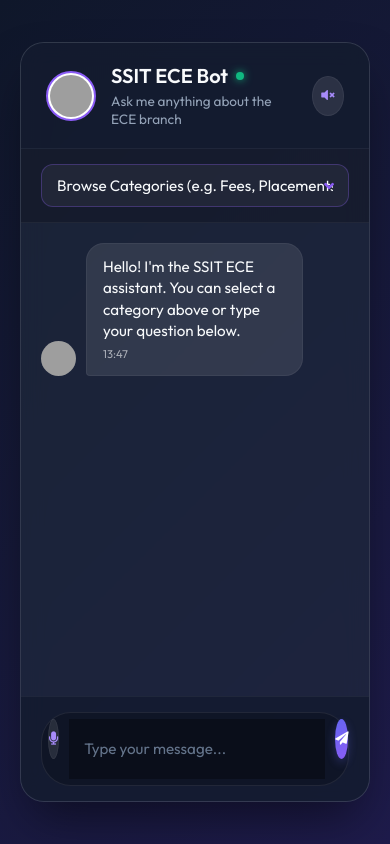
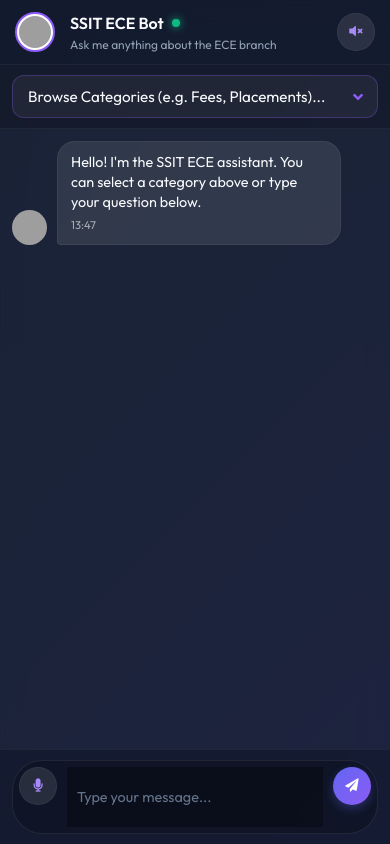
Before and after one commit to swamy767/python_chatbot, a Flask app: page / in a window 390 px wide. Run offline with Flask 3, Linux system fonts and the light colour scheme; some libraries are stand-ins or nearby versions; grey boxes are pictures that could not be loaded.

Commit message:
fix: mobile responsive - viewport meta + full-screen chat on phones

```diff
--- a/project/templates/index.html
+++ b/project/templates/index.html
@@ -2,6 +2,7 @@
 <html>
 
 <head>
+    <meta name="viewport" content="width=device-width, initial-scale=1.0, maximum-scale=1.0, user-scalable=no">
     <title>SSIT ECE Chatbot</title>
     <!-- Add FontAwesome and external fonts -->
     <link rel="stylesheet" href="https://use.fontawesome.com/releases/v5.5.0/css/all.css">
@@ -401,15 +402,83 @@
         }
 
         @keyframes bounce {
+            0%, 80%, 100% { transform: scale(0); }
+            40%           { transform: scale(1); }
+        }
 
-            0%,
-            80%,
-            100% {
-                transform: scale(0);
+        /* ── Mobile Responsive ───────────────────────────────────────────── */
+        @media (max-width: 640px) {
+            body, html {
+                height: 100%;
+                overflow: hidden; /* prevent double scroll bars */
             }
 
-            40% {
-                transform: scale(1);
+            .app-container {
+                padding: 0;          /* remove desktop padding */
+                align-items: stretch;
+                height: 100vh;
+                height: 100dvh;      /* dynamic viewport on mobile browsers */
+            }
+
+            .chat-card {
+                max-width: 100%;     /* full width */
+                height: 100vh;
+                height: 100dvh;      /* fills the whole screen */
+                border-radius: 0;    /* no rounded corners on phone edge */
+                border: none;
+            }
+
+            .chat-header {
+                padding: 12px 15px;
+            }
+
+            .bot-avatar {
+                width: 40px;
+                height: 40px;
+            }
+
+            .bot-info h2 {
+                font-size: 1rem;
+            }
+
+            .bot-info p {
+                font-size: 0.75rem;
+            }
+
+            .category-section {
+                padding: 10px 12px;
+            }
+
+            .sub-options-container {
+                padding: 10px 12px 4px;
+            }
+
+            .chat-body {
+                padding: 12px;
+                gap: 10px;
+            }
+
+            .message-wrapper {
+                max-width: 90%;
+            }
+
+            .message-bubble {
+                font-size: 0.9rem;
+                padding: 10px 13px;
+            }
+
+            .chat-footer {
+                padding: 10px 12px;
+            }
+
+            .type_msg {
+                font-size: 0.9rem;
+                padding: 8px 10px;
+            }
+
+            .action-btn {
+                width: 38px;
+                height: 38px;
             }
         }
     </style>
```
